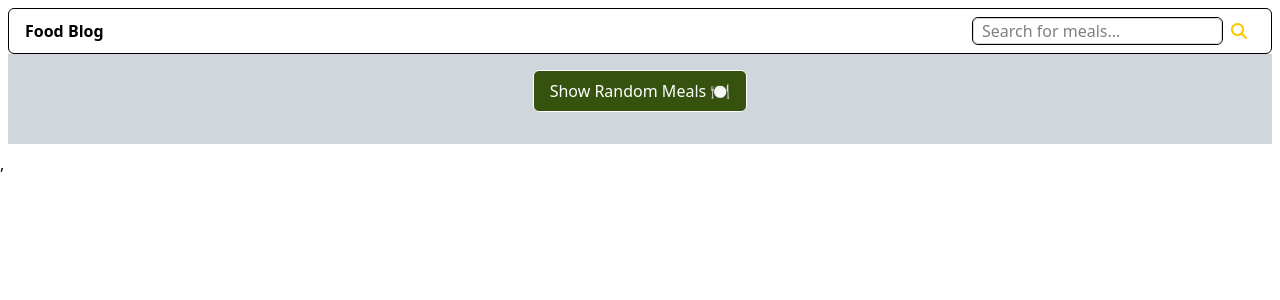
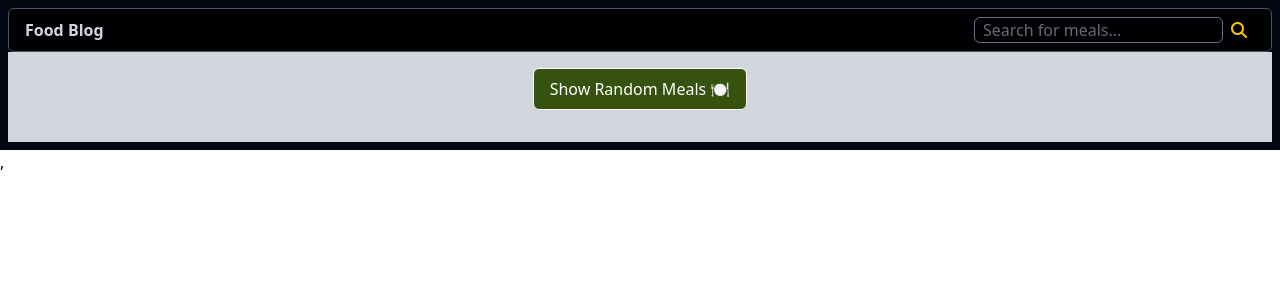
Before and after one commit to Vips43/Food-web, a React (Vite) app: page / in a window 1280 px wide. Shown: the top 300 px of the page. Built offline with nearby package versions, Linux system fonts and the light colour scheme.

Commit message:
dark theme

```diff
--- a/src/App.jsx
+++ b/src/App.jsx
@@ -1,19 +1,28 @@
 import './App.css'
-import TopNav from './components/TopNav'
-import RandomMeals from './components/RandomMeals'
-import ViewRecepie from './components/ViewRecepie'
 import { Route, Routes } from 'react-router-dom'
+import { lazy, Suspense } from 'react'
+
+const TopNav = lazy(() => import('./components/TopNav'));
+const RandomMeals = lazy(() => import('./components/RandomMeals'));
+const ViewRecepie = lazy(() => import('./components/ViewRecepie'));
+
 
 function App() {
 
   return (
     <>
-    <div className='p-2'>
+    <div className='p-2 text-gray-300 bg-gray-950'>
+      <Suspense fallback={<div className='flex justify-center in-checked: h-screen'>
+        <p className="text-lg text-gray-600">Loading components...</p>
+      </div>}>
+
       <TopNav />
       <Routes>
         <Route path='/' element={< RandomMeals/> } />
         <Route path='/view_recepie/:mealName' element={ <ViewRecepie />} />
       </Routes>
+
+      </Suspense>
 
     </div>
     </>
--- a/src/components/FindMeal.jsx
+++ b/src/components/FindMeal.jsx
@@ -10,13 +10,13 @@ function FindMeal({ onChange }) {
     }
   return (
     <>
-    <div className="border rounded-md">
+    <div className="rounded-md">
         <input
           type="text"
           value={inputValue}
           onChange={handleChange}
           placeholder="Search for meals..."
-          className="w-full px-2 border border-gray-300 rounded-md focus:outline-none focus:ring-2 focus:ring-yellow-400"
+          className="w-full px-2 border border-gray-500 rounded-md focus:outline-none focus:ring-2 focus:ring-yellow-400"
         />
 
       </div>
--- a/src/components/LeftNav.jsx
+++ b/src/components/LeftNav.jsx
@@ -31,18 +31,18 @@ function LeftNav() {
 
  return (
   <>
-   <div className="absolute min-w-md border border-gray-400 mb-5 bg-white select-none">
-    <h1 className="font-semibold text-center border border-gray-200 shadow-xs p-1 m-1">
+   <div className="absolute min-w-md border border-gray-400 mb-5 bg-gray-900 text-gray-500 select-none">
+    <h1 className="font-semibold text-center border border-gray-700 rounded-lg shadow-xs p-1 m-1">
      All categories
     </h1>
 
     {loading ? (
-     <p className="p-2 text-gray-300">Loading categories...</p>
+     <p className="p-2 ">Loading categories...</p>
     ) : (
      <ul className="p-2 grid gap-2">
       {categoriesData.map((cat) => (
        <li
-        className="p-1 border border-gray-100 hover:bg-gray-100 rounded-md cursor-pointer"
+        className="p-1 border border-gray-800 hover:bg-gray-600 hover:text-yellow-400 rounded-md cursor-pointer"
         key={cat.idCategory}
         onClick={()=> handleClick(cat.strCategory)}
        >
--- a/src/components/LeftNavNestedCat.jsx
+++ b/src/components/LeftNavNestedCat.jsx
@@ -21,13 +21,12 @@ function LeftNavNestedCat({ cats }) {
 
  return (
   <>
-   <ul className="ml-2 bg-gray-200">
+   <ul className="ml-2 bg-gray-800 text-gray-400">
     {meals.map((meal, i) => (
      <Link to={`/view_recepie/${encodeURIComponent(meal.strMeal)}`}>
-      <li
-       className="p-2 text-gray-600 hover:text-gray-950 hover:bg-gray-100"
-       key={meal.idMeal}>
-       {i + 1} - {meal.strMeal}
+      <li className="p-2 hover:text-gray-300 hover:bg-gray-600"
+       key={ meal.idMeal }>
+       {i + 1} - { meal.strMeal }
       </li>
      </Link>
     ))}
--- a/src/components/TopNav.jsx
+++ b/src/components/TopNav.jsx
@@ -28,9 +28,11 @@ function TopNav() {
   }
  };
  const ToggleEvent = () => setOpen((prev) => !prev);
+
+
  return (
   <>
-   <div className="border rounded-md p-2 px-4 flex justify-between items-center  gap-4 transition-all">
+   <div className="border border-gray-600 rounded-md p-2 px-4 flex justify-between items-center gap-4 sticky top-2 bg-black/80 transition-all">
     {/*Mobile Menu */}
     <div className="lg:hidden md:hidden relative">
      <i
--- a/src/components/ViewRecepie.jsx
+++ b/src/components/ViewRecepie.jsx
@@ -6,19 +6,21 @@ function ViewRecepie() {
  const { mealName } = useParams();
  const navigate = useNavigate();
  const [data, setData] = useState(null);
-  const [ loading , setLoading ] = useState(true);
+ const [loading, setLoading] = useState(true);
 
  useEffect(() => {
   const fetchData = async () => {
    const result = await getRecepieDetails(mealName);
-    if(result) setData(result);
+   if (result) setData(result);
    setLoading(false);
-  }
+  };
   fetchData();
- }, [mealName])
+ }, [mealName]);
 
- if(loading) return <p className="text-center mt-5 bg-gray-100">Loading recepie...</p>
- if(!data) return <p className="text-center mt-5 bg-gray-100">Recepie not found</p>
+ if (loading)
+  return <p className="text-center mt-5 bg-gray-100">Loading recepie...</p>;
+ if (!data)
+  return <p className="text-center mt-5 bg-gray-100">Recepie not found</p>;
 
  const ingredients = [];
 
@@ -32,43 +34,44 @@ function ViewRecepie() {
 
  return (
   <>
-   <div className="max-w-full m-2 p-3">
+   <div className="max-w-full m-2 p-3 bg-gray-600">
     <button
-     onClick={()=> navigate(-1)}
-      className="bg-blue-600 hover:bg-blue-700 text-white px-3 py-1 rounded-md mb-2">
+     onClick={() => navigate(-1)}
+     className="bg-blue-600 hover:bg-blue-700 text-white px-3 py-1 rounded-md mb-2"
+    >
      ← Back to Meals
     </button>
     <div className="bg-gray-700 text-white p-2 gap-2">
      <h3 className="capitalize text-center my-1">
-      <span className="text-gray-400">meal name: </span><span className="font-bold">{data.strMeal} </span>
+      <span className="text-gray-400">meal name: </span>
+      <span className="font-bold">{data.strMeal} </span>
      </h3>
      <div className="flex gap-2 items-center justify-between flex-wrap">
       <h3 className="capitalize">
-       <span className="text-gray-400">meal category: </span><span className="font-bold">{data.strCategory}</span>
+       <span className="text-gray-400">meal category: </span>
+       <span className="font-bold">{data.strCategory}</span>
       </h3>
       <h3 className="capitalize">
-       <span className="text-gray-400">Dish from: </span> <span className="font-bold">{data.strArea} </span>
+       <span className="text-gray-400">Dish from: </span>{" "}
+       <span className="font-bold">{data.strArea} </span>
       </h3>
       <h3 className="capitalize">
-       <span className="text-gray-400">Dish type: </span> <span className="font-bold">{data.strMeal}</span>
+       <span className="text-gray-400">Dish type: </span>{" "}
+       <span className="font-bold">{data.strMeal}</span>
       </h3>
      </div>
      <div>
-      <a
-       href={data.strYoutube}
-       className="flex items-center gap-2 justify-end"
-      >
+      <a href={data.strYoutube} className="flex items-center gap-2 justify-end">
        <h4>YouTube </h4>
        <i className="fa-brands fa-youtube text-red-600"></i>
       </a>
      </div>
     </div>
-    <div className="lg:flex border gap-2">
-     <div className="p-2 border border-gray-300">
-      <img src={data.strMealThumb} alt="" />
+    <div className="lg:flex border border-gray-600 gap-2">
+     <div className="p-2 border border-gray-700">
+      <img loading="lazy" src={data.strMealThumb} alt="" />
      </div>
      <div className="w-full p-2 flex flex-col">
-
       <div>
        <h3 className="font-bold text-lg my-2 text-center underline uppercase">
         Ingredients
@@ -83,12 +86,12 @@ function ViewRecepie() {
        </ul>
       </div>
       <div className="p-3">
-        <h3 className="font-bold text-center text-xl underline my-2">Coocking Instructions</h3>
+       <h3 className="font-bold text-center text-xl underline my-2">
+        Coocking Instructions
+       </h3>
        <p className="whitespace-pre-line">{data.strInstructions}</p>
       </div>
-
      </div>
-
     </div>
    </div>
   </>
```
Lines whose indentation alone changed are shown as unchanged.
